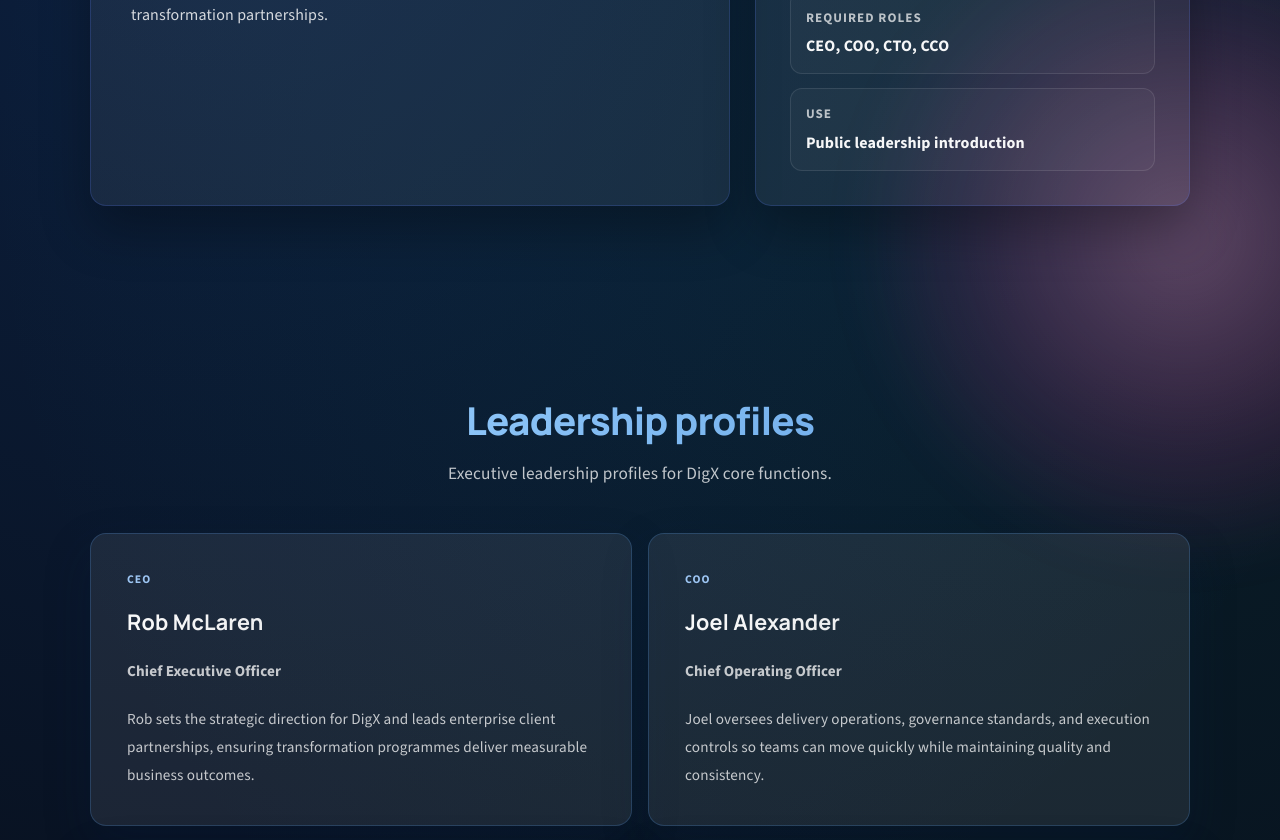
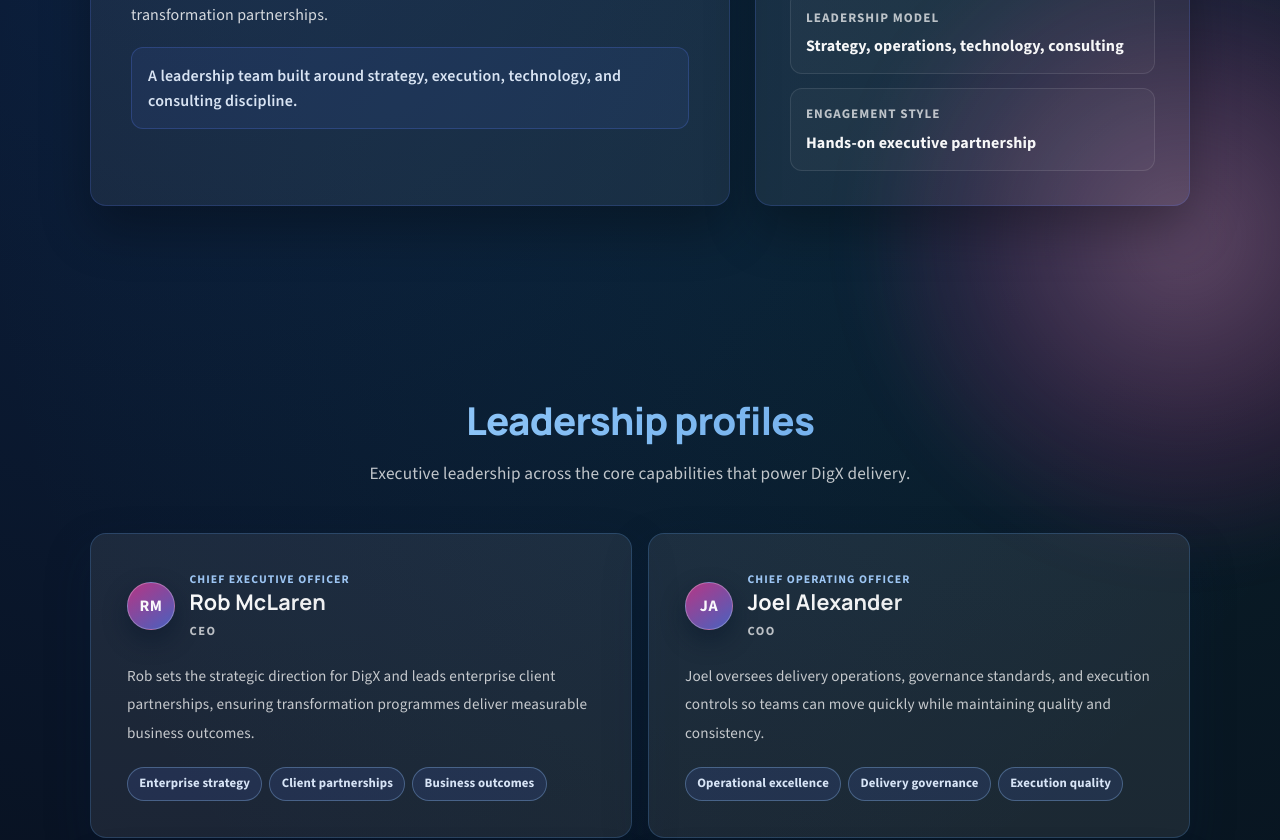
Before and after one commit to woza99/DigX-website, a Next.js app: page /meet-our-people in a window 1280 px wide. Shown: the part 360-1200 px from the top of the page. Built offline with nearby package versions, Linux system fonts and the light colour scheme.

Commit message:
Enhance Meet Our People page UX and visual hierarchy

```diff
--- a/src/app/globals.css
+++ b/src/app/globals.css
@@ -296,6 +296,15 @@
   position: relative;
 }
 
+.nav-dropdown::after {
+  content: "";
+  position: absolute;
+  left: 0;
+  right: 0;
+  top: 100%;
+  height: 10px;
+}
+
 .nav-dropdown__toggle {
   display: inline-flex;
   align-items: center;
@@ -313,7 +322,7 @@
 
 .dropdown-menu {
   position: absolute;
-  top: calc(100% + 8px);
+  top: calc(100% + 2px);
   left: 0;
   transform: none;
   width: 280px;
@@ -1918,12 +1927,72 @@
 
 .people-card {
   min-height: 100%;
+  gap: 1rem;
+}
+
+.people-hero-note {
+  margin: 1.1rem 0 0;
+  padding: 0.9rem 1rem;
+  border: 1px solid rgba(92, 124, 255, 0.24);
+  border-radius: 12px;
+  background: rgba(92, 124, 255, 0.08);
+  color: rgba(230, 241, 255, 0.93);
+  font-weight: 600;
+}
+
+.people-card__head {
+  display: grid;
+  grid-template-columns: auto 1fr;
+  gap: 0.9rem;
+  align-items: center;
+}
+
+.people-avatar {
+  width: 3rem;
+  height: 3rem;
+  border-radius: 999px;
+  display: grid;
+  place-items: center;
+  font-weight: 800;
+  letter-spacing: 0.03em;
+  color: rgba(255, 255, 255, 0.96);
+  background: linear-gradient(145deg, rgba(255, 60, 166, 0.68), rgba(92, 124, 255, 0.68));
+  border: 1px solid rgba(255, 255, 255, 0.26);
+  box-shadow: 0 10px 24px rgba(5, 18, 38, 0.45);
 }
 
 .people-title {
   color: rgba(168, 211, 255, 0.96);
   font-weight: 700;
   margin-top: -0.25rem;
+}
+
+.people-role-code {
+  margin: 0.35rem 0 0;
+  color: rgba(255, 255, 255, 0.7);
+  font-size: 0.78rem;
+  font-weight: 750;
+  letter-spacing: 0.12em;
+}
+
+.people-focus {
+  margin: 0;
+  padding: 0;
+  list-style: none;
+  display: flex;
+  flex-wrap: wrap;
+  gap: 0.45rem;
+}
+
+.people-focus li {
+  margin: 0;
+  border-radius: 999px;
+  border: 1px solid rgba(149, 196, 250, 0.33);
+  background: rgba(92, 124, 255, 0.12);
+  color: rgba(225, 238, 255, 0.95);
+  padding: 0.36rem 0.7rem;
+  font-size: 0.8rem;
+  font-weight: 650;
 }
 
 .service-detail-hero {
@@ -2749,6 +2818,15 @@
   .about-purpose-main,
   .about-service-card {
     padding: 1.4rem;
+  }
+
+  .people-card__head {
+    align-items: start;
+  }
+
+  .people-avatar {
+    width: 2.7rem;
+    height: 2.7rem;
   }
 
   .section {
@@ -2990,6 +3068,10 @@
     height: 2.75rem;
   }
 
+  .people-focus li {
+    font-size: 0.77rem;
+  }
+
   .footer-links-list {
     gap: 0.65rem;
   }
--- a/src/app/meet-our-people/page.tsx
+++ b/src/app/meet-our-people/page.tsx
@@ -7,6 +7,8 @@
   name: string;
   title: string;
   bio: string;
+  initials: string;
+  focusAreas: string[];
 };
 
 const leadershipRoles: LeadershipRole[] = [
@@ -15,24 +17,32 @@
     name: "Rob McLaren",
     title: "Chief Executive Officer",
     bio: "Rob sets the strategic direction for DigX and leads enterprise client partnerships, ensuring transformation programmes deliver measurable business outcomes.",
+    initials: "RM",
+    focusAreas: ["Enterprise strategy", "Client partnerships", "Business outcomes"],
   },
   {
     role: "COO",
     name: "Joel Alexander",
     title: "Chief Operating Officer",
     bio: "Joel oversees delivery operations, governance standards, and execution controls so teams can move quickly while maintaining quality and consistency.",
+    initials: "JA",
+    focusAreas: ["Operational excellence", "Delivery governance", "Execution quality"],
   },
   {
     role: "CTO",
     name: "Peter Neil",
     title: "Chief Technology Officer",
     bio: "Peter leads technology strategy, architecture decisions, and engineering capability development across integration, modernization, and platform reliability work.",
+    initials: "PN",
+    focusAreas: ["Technology strategy", "Architecture leadership", "Platform reliability"],
   },
   {
     role: "CCO",
     name: "Grant Wright",
     title: "Chief Consulting Officer",
     bio: "Grant leads consulting quality and client advisory practice, helping organizations align strategy, governance, and execution in complex change programmes.",
+    initials: "GW",
+    focusAreas: ["Consulting leadership", "Advisory quality", "Transformation alignment"],
   },
 ];
 
@@ -55,14 +65,17 @@
                 Meet the executive team leading DigX delivery, consulting quality, and enterprise transformation
                 partnerships.
               </p>
+              <p className="people-hero-note">
+                A leadership team built around strategy, execution, technology, and consulting discipline.
+              </p>
             </div>
 
             <aside className="page-glance" aria-label="Leadership page guide">
               <h2 className="page-glance__title">Profile structure</h2>
               <dl className="page-stats">
                 <div className="page-stat"><dt>Roles</dt><dd>4 executive profiles</dd></div>
-                <div className="page-stat"><dt>Required roles</dt><dd>CEO, COO, CTO, CCO</dd></div>
-                <div className="page-stat"><dt>Use</dt><dd>Public leadership introduction</dd></div>
+                <div className="page-stat"><dt>Leadership model</dt><dd>Strategy, operations, technology, consulting</dd></div>
+                <div className="page-stat"><dt>Engagement style</dt><dd>Hands-on executive partnership</dd></div>
               </dl>
             </aside>
           </div>
@@ -72,16 +85,26 @@
           <div className="container">
             <header className="section-header">
               <h2>Leadership profiles</h2>
-              <p>Executive leadership profiles for DigX core functions.</p>
+              <p>Executive leadership across the core capabilities that power DigX delivery.</p>
             </header>
 
             <div className="people-grid" aria-label="Leadership profile cards">
               {leadershipRoles.map((person) => (
                 <article className="card people-card" key={person.role}>
-                  <p className="card-kicker">{person.role}</p>
-                  <h3 className="card-title">{person.name}</h3>
-                  <p className="card-body people-title">{person.title}</p>
+                  <div className="people-card__head">
+                    <div className="people-avatar" aria-hidden="true">{person.initials}</div>
+                    <div>
+                      <p className="card-kicker">{person.title}</p>
+                      <h3 className="card-title">{person.name}</h3>
+                      <p className="people-role-code">{person.role}</p>
+                    </div>
+                  </div>
                   <p className="card-body">{person.bio}</p>
+                  <ul className="people-focus" aria-label={`${person.name} focus areas`}>
+                    {person.focusAreas.map((area) => (
+                      <li key={area}>{area}</li>
+                    ))}
+                  </ul>
                 </article>
               ))}
             </div>
```
